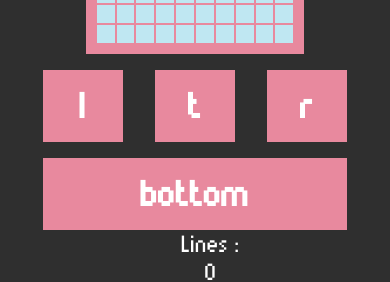
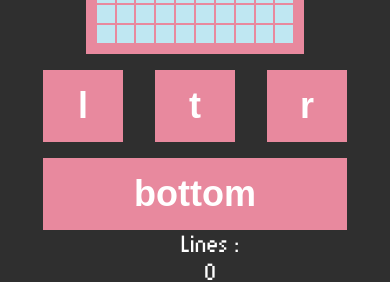
Before and after one commit to NicoDrouin/react-tetris, a React (Create React App) app: page / in a window 390 px wide. Both pictures are taken after a click on the element "PLAY". Shown: the part 379-661 px from the top of the page. Built offline with nearby package versions, Linux system fonts and the light colour scheme.

Commit message:
control buttons for responsive

```diff
--- a/src/component/Tetris/Playfield/Playfield/Playfield.js
+++ b/src/component/Tetris/Playfield/Playfield/Playfield.js
@@ -381,12 +381,12 @@ const Playfield = ( {
             </div>
             <div className='control'>
                 <div className='top'>
-                    <div onClick={() => moveShape(-1)}>l</div>
-                    <div onClick={() => rotate()}>t</div>
-                    <div onClick={() => moveShape(1)}>r</div>
+                    <button onClick={() => moveShape(-1)}>l</button>
+                    <button onClick={() => rotate()}>t</button>
+                    <button onClick={() => moveShape(1)}>r</button>
                 </div>
                 <div className='bottom'>
-                    <div onClick={() => moveShape(12)}>bottom</div>
+                    <button onClick={() => moveShape(12)}>bottom</button>
                 </div>
             </div>
         </Fragment>
--- a/src/styles/controls.scss
+++ b/src/styles/controls.scss
@@ -16,8 +16,7 @@
         flex-direction: row;
     }
 
-    .top > div,
-    .bottom > div {
+    button {
         display: flex;
         justify-content: center;
         align-items: center;
@@ -26,6 +25,8 @@
         margin: 16px;
         font-size: 36px;
         font-weight: bold;
+        color: white;
+        border: 0;
         background-color: $primaryColor;
         cursor: pointer;
         transition: background-color .25s ease;
@@ -44,13 +45,13 @@
     .bottom {
         width: 304px;
 
-        > div {
+        > button {
             width: 100%;
             margin: 0;
         }
     }
 
-    > div > div {
+    > div > button {
 
         &:first-child {
             margin-left: 0;
```
